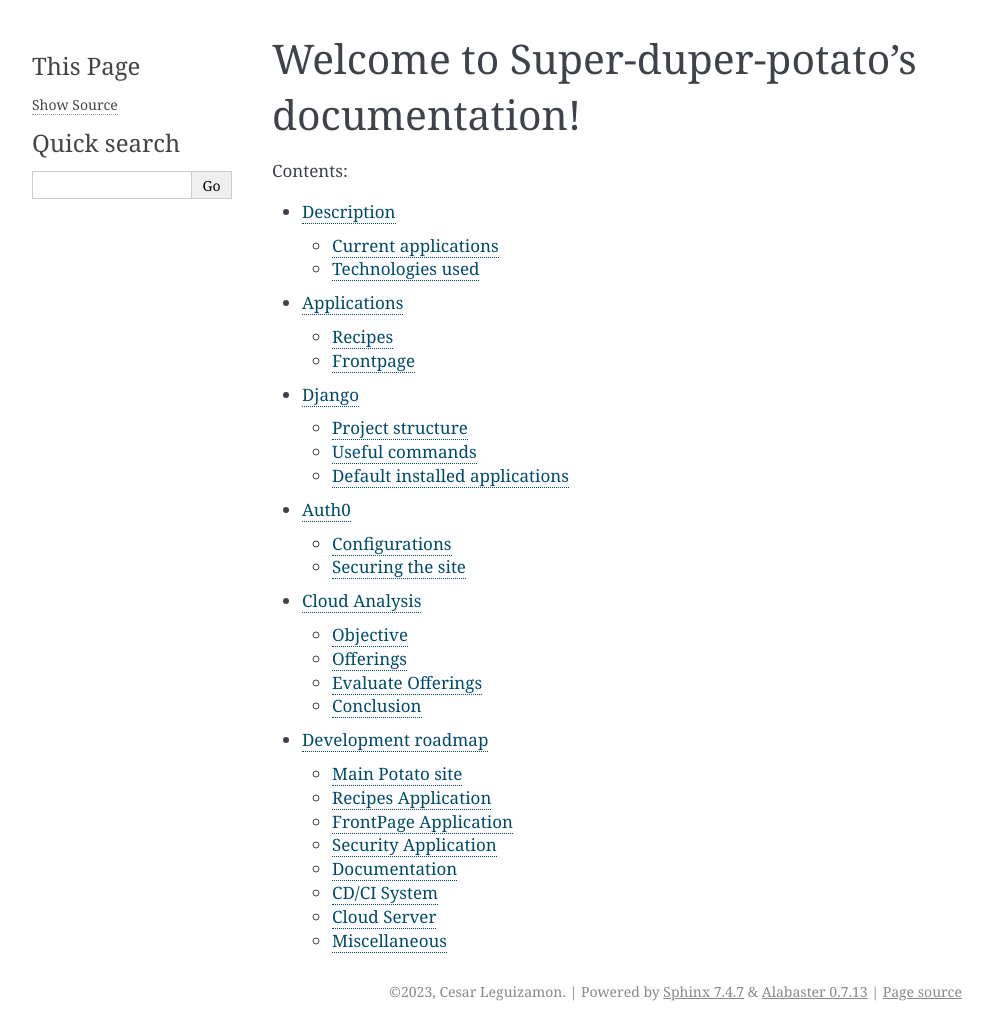
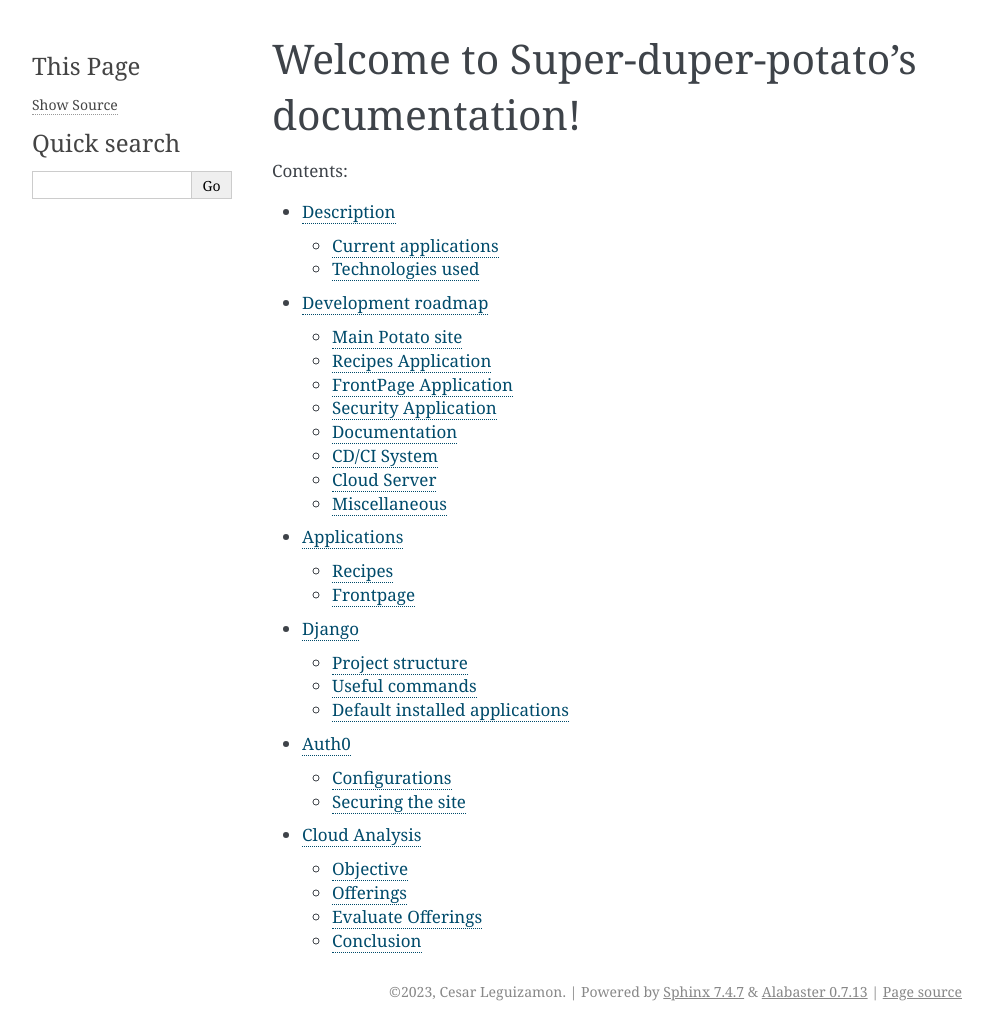
Before and after one commit to fabi1816/super-duper-potato, a Sphinx documentation site: the page built from docs/source/index.rst, in a window 1280 px wide. Shown: the whole page, without its empty margins (148-1140 px from the left). Built offline with Sphinx 7.4.7, drawn with Linux system fonts in a browser that asks for light colours.

```diff
--- a/docs/source/cloud.rst
+++ b/docs/source/cloud.rst
@@ -36,7 +36,7 @@ Offerings
 |                |          |             |        |                 | * App Engine is similar to CloudFoundry |
 |                |          |             |        |                 | * No standalone SQL database            |
 +----------------+----------+-------------+--------+-----------------+-----------------------------------------+
-|         Heroku |       No |         N/A |    Yes |             N/A | * Similar to CloudFoundry               |
+|         Heroku |   **No** |         N/A |    Yes |             N/A | * Similar to CloudFoundry               |
 |                |          |             |        |                 | * Everything is magically configured    |
 |                |          |             |        |                 | * No free tier                          |
 +----------------+----------+-------------+--------+-----------------+-----------------------------------------+
--- a/docs/source/index.rst
+++ b/docs/source/index.rst
@@ -11,8 +11,8 @@ Welcome to Super-duper-potato's documentation!
    :caption: Contents:
 
    description
+   roadmap
    applications
    django
    auth0
    cloud
-   roadmap
```
